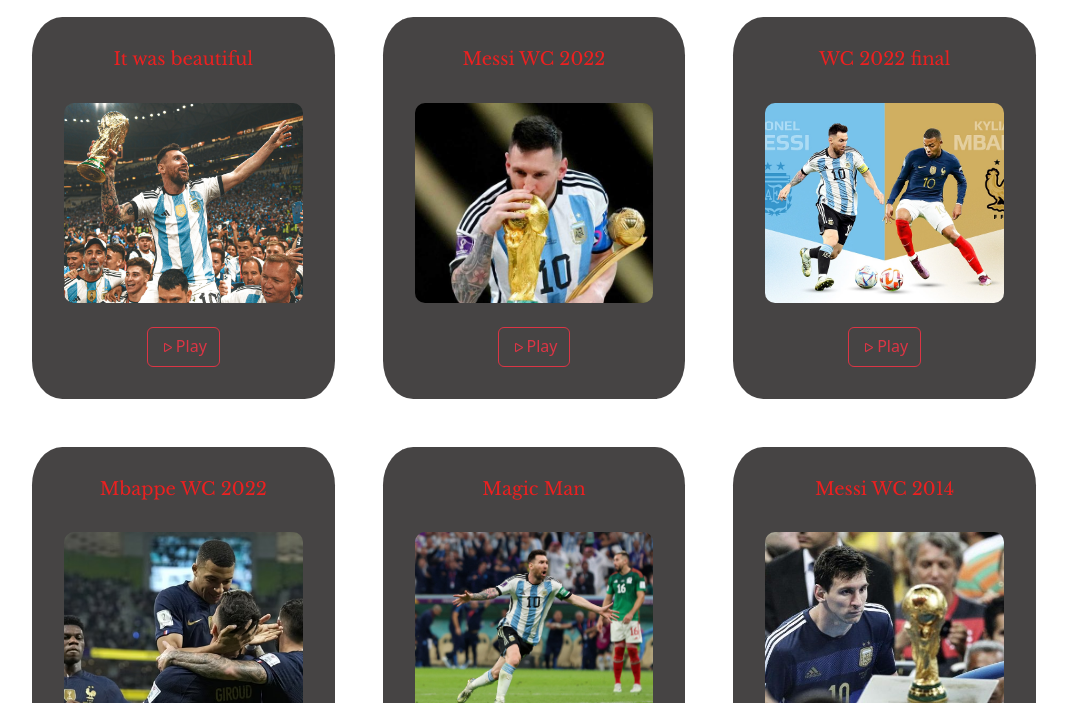
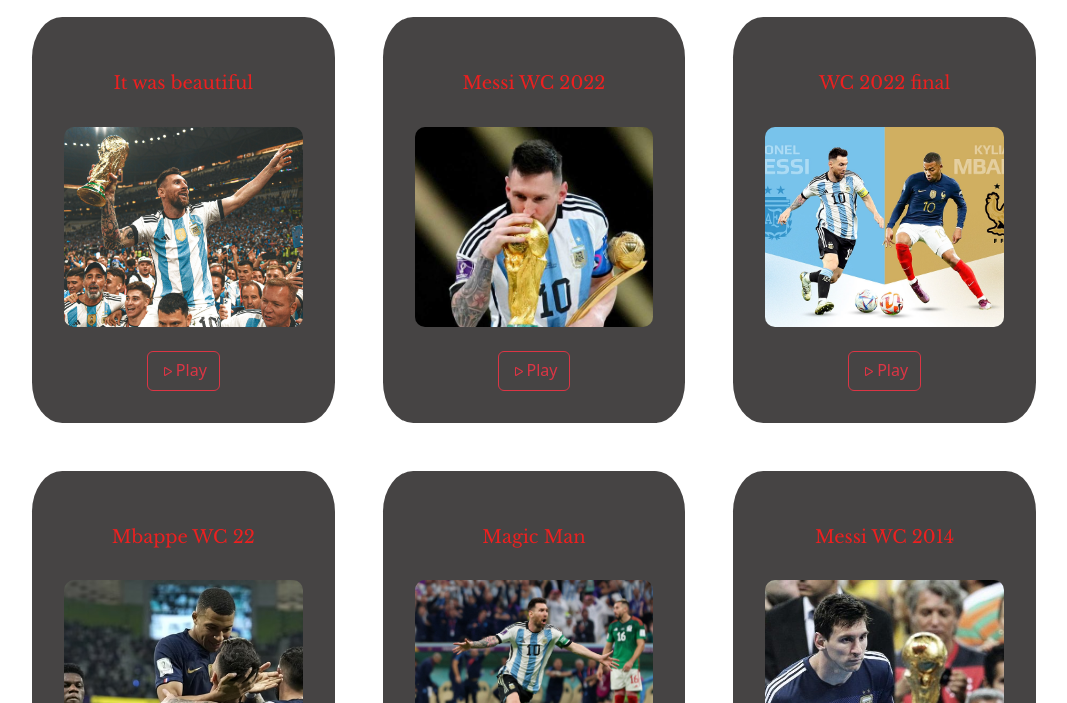
Before and after one commit to susee19/bestcommentry, a plain HTML site: page index.html in a window 1280 px wide. Shown: the part 97-800 px from the top of the page, without its empty margins (106-1173 px from the left). Drawn offline with nearby package versions, Linux system fonts and the light colour scheme; a web font is replaced by a local one.

Commit message:
Update index.html

```diff
--- a/index.html
+++ b/index.html
@@ -11,13 +11,14 @@
     <link href="https://cdn.jsdelivr.net/npm/bootstrap@5.3.8/dist/css/bootstrap.min.css" rel="stylesheet" integrity="sha384-sRIl4kxILFvY47J16cr9ZwB07vP4J8+LH7qKQnuqkuIAvNWLzeN8tE5YBujZqJLB" crossorigin="anonymous">
     <script src="https://cdn.jsdelivr.net/npm/bootstrap@5.3.8/dist/js/bootstrap.bundle.min.js" integrity="sha384-FKyoEForCGlyvwx9Hj09JcYn3nv7wiPVlz7YYwJrWVcXK/BmnVDxM+D2scQbITxI" crossorigin="anonymous"></script>
 </head>
-<body>
+<body class="bc">
    <br />
 
-<h1>THE BEST COMMENTARY OF ALL TIME</h1>
+<h1 class="ss">THE BEST COMMENTARY OF ALL TIME</h1>
 <br />
 <div class="containerr">
     <div class="cont">
+      <br />
        <h2> It was beautiful</h2>
        <br />
        <img src="./itwasb.webp" />
@@ -27,6 +28,7 @@
        </svg>Play</button>
     </div>
     <div class="cont">
+      <br />
        <h2> Messi WC 2022</h2>
        <br />
        <img src="./messi-world-cup.jpg" />
@@ -36,6 +38,7 @@
        </svg>Play</button>
     </div>
     <div class="cont">
+      <br />
        <h2> WC 2022 final</h2>
        <br />
        <img src="./messi-mbappe-settop-1671292892.webp" />
@@ -45,7 +48,8 @@
        </svg>Play</button>
     </div>
     <div class="cont">
-       <h2> Mbappe WC 2022</h2>
+      <br />
+       <h2> Mbappe WC 22</h2>
        <br />
        <img src="./WCup-France-Poland-Soccer-242_1670237309807_1670237309807_1670237335788_1670237335788.avif" />
        <br />
@@ -54,6 +58,7 @@
        </svg>Play</button>
     </div>
     <div class="cont">
+      <br />
        <h2> Magic Man</h2>
        <br />
        <img src="./mexico.jpg" />
@@ -63,6 +68,7 @@
        </svg>Play</button>
     </div>
     <div class="cont">
+      <br />
        <h2> Messi WC 2014</h2>
        <br />
        <img src="./wc 2014.jpg" />
@@ -72,6 +78,7 @@
        </svg>Play</button>
     </div>
     <div class="cont">
+      <br />
        <h2> Lamine Yamal</h2>
        <br />
        <img src="./lamine yamal.jpeg" />
@@ -81,6 +88,7 @@
        </svg>Play</button>
     </div>
     <div class="cont">
+      <br />
        <h2> Pendu ManUTD</h2>
        <br />
        <img src="./cr7 manutd .jpg" />
@@ -90,6 +98,7 @@
        </svg>Play</button>
     </div>
     <div class="cont">
+      <br />
        <h2> Messi vs RMA</h2>
        <br />
        <img src="Messi Clutch.webp" />
```
